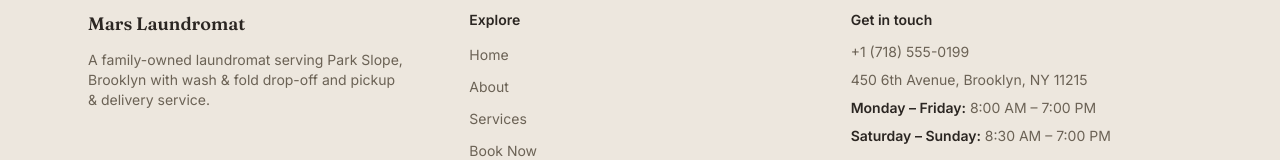
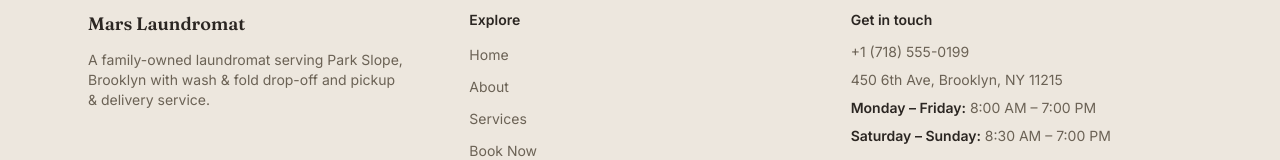
Before and after one commit to tli123-debug/mars-laundromat-website, a Next.js app: page / in a window 1280 px wide. Shown: the part 3912-4072 px from the top of the page. Built offline with nearby package versions, Linux system fonts and the light colour scheme; no server answers.

Commit message:
Use "450 6th Ave" instead of "450 6th Avenue" in the address

```diff
--- a/src/content/site-config.ts
+++ b/src/content/site-config.ts
@@ -10,7 +10,7 @@ export const siteConfig = {
 
   /** PLACEHOLDER — swap for the real street address before launch. */
   address: {
-    line1: "450 6th Avenue",
+    line1: "450 6th Ave",
     neighborhood: "Park Slope",
     city: "Brooklyn",
     state: "NY",
```
